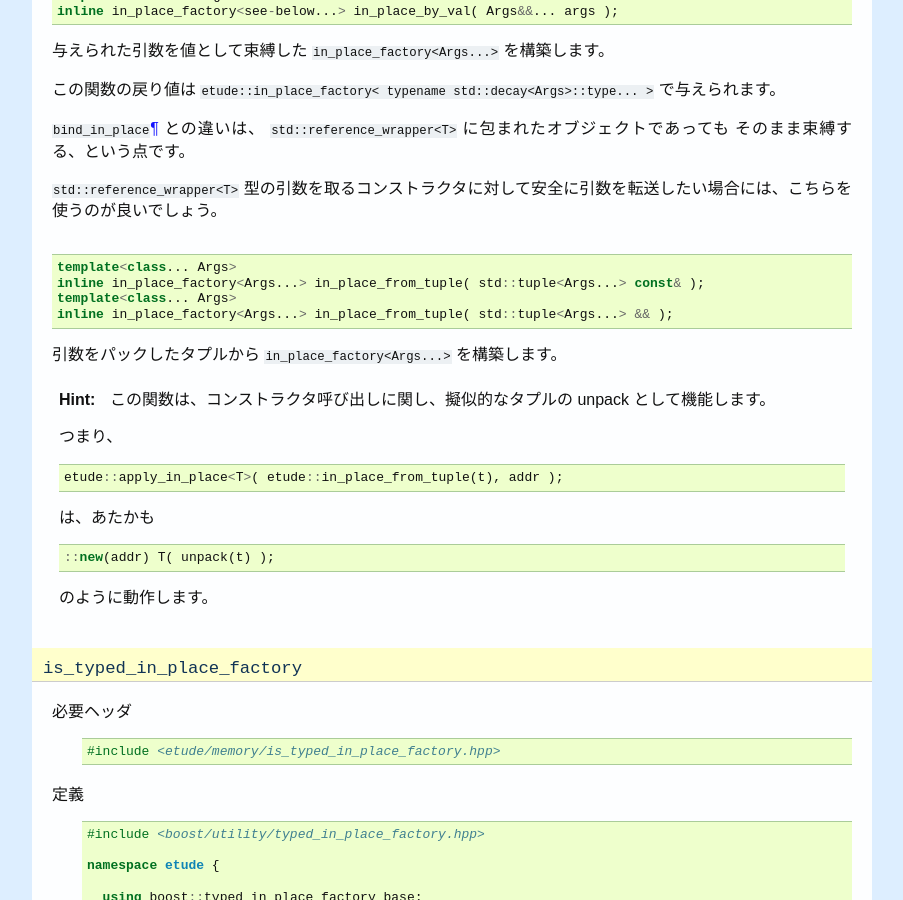
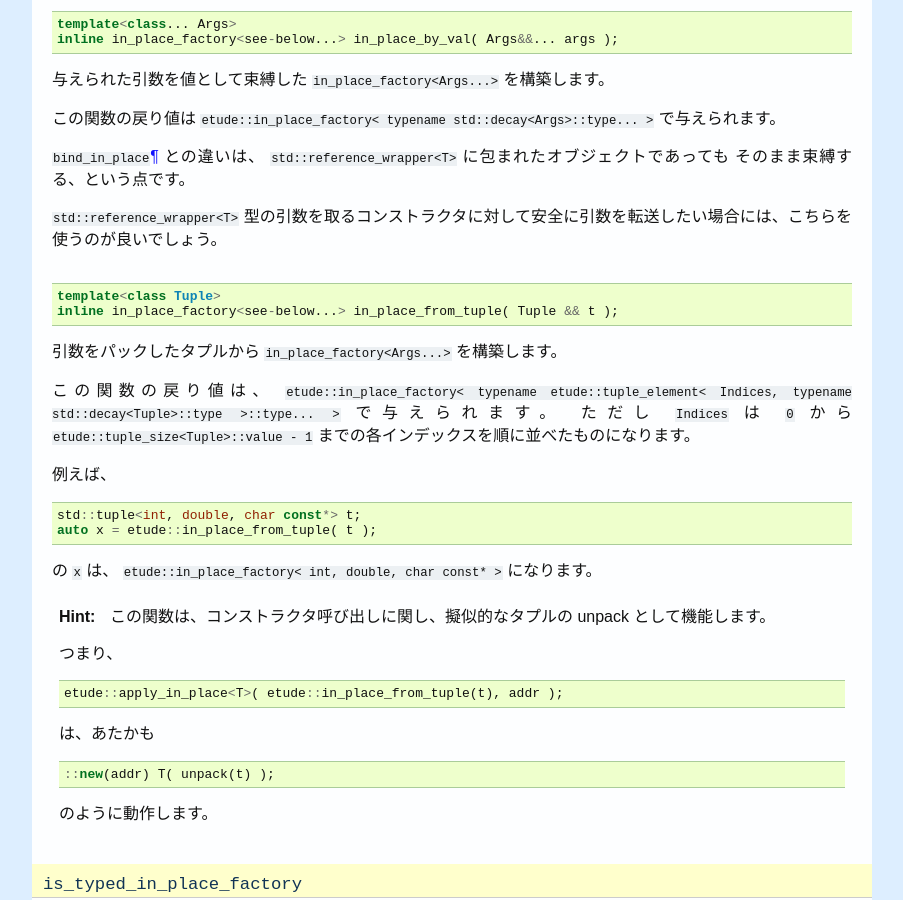
Before and after one commit to gintenlabo/etude, a Sphinx documentation site: the page built from docs/in-place.rst, in a window 1280 px wide and 900 px high, scrolled down 12931 px. Shown: the whole window, without its empty margins (198-1101 px from the left). Built offline with Sphinx 7.4.7, drawn with Linux system fonts in a browser that asks for light colours; some of the changed text lies outside the part shown.

Commit message:
in_place_from_tuple のドキュメントを更新

```diff
--- a/docs/in-place.rst
+++ b/docs/in-place.rst
@@ -256,14 +256,18 @@ Etude.InPlaceFactory が Boost.InPlaceFactory の全ての機能を含んでい
 タプルに束ねられた引数リストから InPlaceFactory への変換
 ~~~~~~~~~~~~~~~~~~~~~~~~~~~~~~~~~~~~~~~~~~~~~~~~~~~~~~~~
 
-Etude.InPlaceFactory は ``std::tuple`` からの構築をサポートしています。
-
-何らかの理由により、 ``std::tuple`` によって予め束ねられた引数リストから InPlaceFactory
+Etude.InPlaceFactory は、 ``std::tuple`` をはじめとした、各種タプルからの構築をサポートしています。
+
+何らかの理由により、タプルによって予め束ねられた引数リストから InPlaceFactory
 を構築したくなった場合、通常ならば、プリプロセッサや補助クラス（例：
 ``etude::indices``\ :ref:`¶<indices>` ）を使ったトリッキーなコードを書く必要がありますが、
 Etude.InPlaceFactory を使えば、
 ``in_place_from_tuple``\ :ref:`¶<in_place_from_tuple>`\ :ref:`¶<in_place_from_tuple typed>`
 を使うことで、ごく自然に tuple を unpack することが可能になっています。
+
+その際、渡すタプルが ``std::tuple`` である必要はありません。
+``std::tuple_size`` と ``std::tuple_element`` 、 ``std::get``
+さえ適切に定義されていれば、問題なく unpack することが可能です。
 
 普段、この機能を使うことは滅多に無いでしょうが、覚えておいて損はない筈です。
 
@@ -491,10 +495,8 @@ under construction...
       inline in_place_factory<Args...> in_place_by_ref( Args&& ...args );
       template<class... Args>
       inline in_place_factory<see-below...> in_place_by_val( Args&& ...args );
-      template<class... Args>
-      inline in_place_factory<Args...> in_place_from_tuple( std::tuple<Args...> const& );
-      template<class... Args>
-      inline in_place_factory<Args...> in_place_from_tuple( std::tuple<Args...> && );
+      template<class Tuple>
+      inline in_place_factory<see-below...> in_place_from_tuple( Tuple && t );
 
     }
 
@@ -897,12 +899,22 @@ function template ``in_place``
 
   ::
 
-    template<class... Args>
-    inline in_place_factory<Args...> in_place_from_tuple( std::tuple<Args...> const& );
-    template<class... Args>
-    inline in_place_factory<Args...> in_place_from_tuple( std::tuple<Args...> && );
+    template<class Tuple>
+    inline in_place_factory<see-below...> in_place_from_tuple( Tuple && t );
 
   引数をパックしたタプルから ``in_place_factory<Args...>`` を構築します。
+
+  この関数の戻り値は、
+  ``etude::in_place_factory< typename etude::tuple_element< Indices, typename std::decay<Tuple>::type >::type... >``
+  で与えられます。 ただし ``Indices`` は ``0`` から ``etude::tuple_size<Tuple>::value - 1``
+  までの各インデックスを順に並べたものになります。
+
+  例えば、 ::
+
+    std::tuple<int, double, char const*> t;
+    auto x = etude::in_place_from_tuple( t );
+
+  の ``x`` は、 ``etude::in_place_factory< int, double, char const* >`` になります。
 
   .. hint::
 
@@ -1088,10 +1100,8 @@ TypedInPlaceFactory への参照の場合には ``std::true_type`` を、そう
       inline typed_in_place_factory<T, Args...> in_place_by_ref( Args&& ...args );
       template<class T, class... Args>
       inline typed_in_place_factory<T, see-below...> in_place_by_val( Args&& ...args );
-      template<class T, class... Args>
-      inline typed_in_place_factory<T, Args...> in_place_from_tuple( std::tuple<Args...> const& );
-      template<class T, class... Args>
-      inline typed_in_place_factory<T, Args...> in_place_from_tuple( std::tuple<Args...> && );
+      template<class T, class Tuple>
+      inline typed_in_place_factory<T, see-below...> in_place_from_tuple( Tuple && t );
 
     }
 
@@ -1454,10 +1464,8 @@ function template ``in_place`` (typed version)
 
   ::
 
-    template<class T, class... Args>
-    inline typed_in_place_factory<T, Args...> in_place_from_tuple( std::tuple<Args...> const& );
-    template<class T, class... Args>
-    inline typed_in_place_factory<T, Args...> in_place_from_tuple( std::tuple<Args...> && );
+    template<class T, class Tuple>
+    inline typed_in_place_factory<T, see-below...> in_place_from_tuple( Tuple && t );
 
   引数をパックしたタプルから ``typed_in_place_factory<T, Args...>`` を構築します。
 
```
